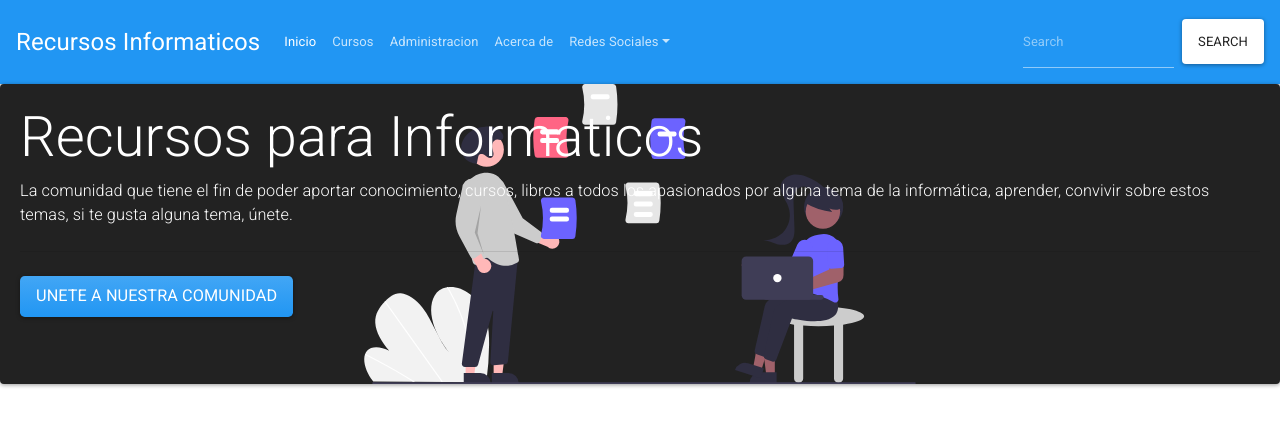
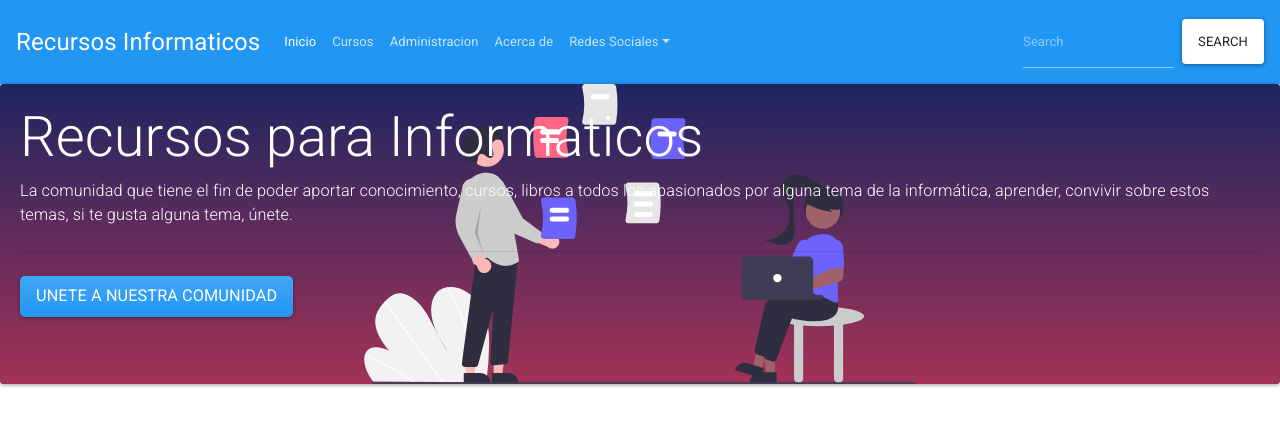
Before and after one commit to recursosparainformaticos2/recursosparainformaticos2.github.io, an Angular app in the folder jokester/: page / in a window 1280 px wide. Shown: the top 426 px of the page. Built offline with nearby package versions, Linux system fonts and the light colour scheme; no server answers.

Commit message:
add navbar and overlay

```diff
--- a/jokester/src/app/app.component.html
+++ b/jokester/src/app/app.component.html
@@ -42,7 +42,7 @@
         <p class="lead">La comunidad que tiene el fin de poder aportar conocimiento, cursos, libros a todos los apasionados por alguna tema de la informática, aprender, convivir sobre estos temas, si te gusta alguna tema, únete.</p>
         <hr class="my-4">
         <!-- <p>It uses utility classes for typography and spacing to space content out within the larger container.</p>-->
-        <a class="btn btn-primary btn-lg" href="#" role="button">Unete a nuestra comunidad</a>
+        <a class="btn btn-primary btn-lg" href="https://t.me/joinchat/SuVHPFKjny4ZGST9mii5kg" role="button" target="_blank">Unete a nuestra comunidad</a>
 
         <!-- <div class="jumbotron">
                   </div> -->
--- a/jokester/src/app/app.component.scss
+++ b/jokester/src/app/app.component.scss
@@ -9,8 +9,29 @@
 // .card-title {
 //     font-size: xx-large;
 // }
+.card-img {
+    // display: block;
+    // margin-left: 30%;
+    // margin-top: 60px;
+    // background: red;
+    background: -webkit-linear-gradient(rgba(29, 38, 113, 0.8), rgba(195, 55, 100, 0.8));
+    background: linear-gradient(rgba(29, 38, 113, 0.8), rgba(195, 55, 100, 0.8));
+    background-position: left;
+}
+
 // .card-img {
-//     display: block;
-//     margin-left: 30%;
-//     margin-top: 60px;
+//     height: 600px;
+//     width: 100vw;
+//     background: black;
+//     overflow: hidden;
+//     background: #C33764;
+//     //  background-position: left;
+//     //  position: fixed;
+//     /* fallback colour. Make sure this is just one solid colour. */
+//     background: -webkit-linear-gradient(rgba(29, 38, 113, 0.8), rgba(195, 55, 100, 0.8)), url("../assets/undraw_project_team_lc5a.svg");
+//     background: linear-gradient(rgba(29, 38, 113, 0.8), rgba(195, 55, 100, 0.8)), url("../assets/undraw_project_team_lc5a.svg");
+//     /* The least supported option. */
 // }
+img {
+    object-position: left;
+}
--- a/jokester/src/app/app.module.ts
+++ b/jokester/src/app/app.module.ts
@@ -3,10 +3,12 @@ import { NgModule } from '@angular/core';
 
 import { AppComponent } from './app.component';
 import { HttpClientModule } from '@angular/common/http';
+import { PlataformaComponent } from './components/plataforma/plataforma.component';
 
 @NgModule({
   declarations: [
     AppComponent,
+    PlataformaComponent,
   ],
   imports: [
     BrowserModule,
--- /dev/null
+++ b/jokester/src/app/components/plataforma/plataforma.component.html
@@ -0,0 +1 @@
+<p>plataforma works!</p>
--- /dev/null
+++ b/jokester/src/app/components/plataforma/plataforma.component.ts
@@ -0,0 +1,15 @@
+import { Component, OnInit } from '@angular/core';
+
+@Component({
+  selector: 'app-plataforma',
+  templateUrl: './plataforma.component.html',
+  styleUrls: ['./plataforma.component.scss']
+})
+export class PlataformaComponent implements OnInit {
+
+  constructor() { }
+
+  ngOnInit(): void {
+  }
+
+}
```
Also changed, not shown: jokester/src/app/components/plataforma/plataforma.component.scss (added).
